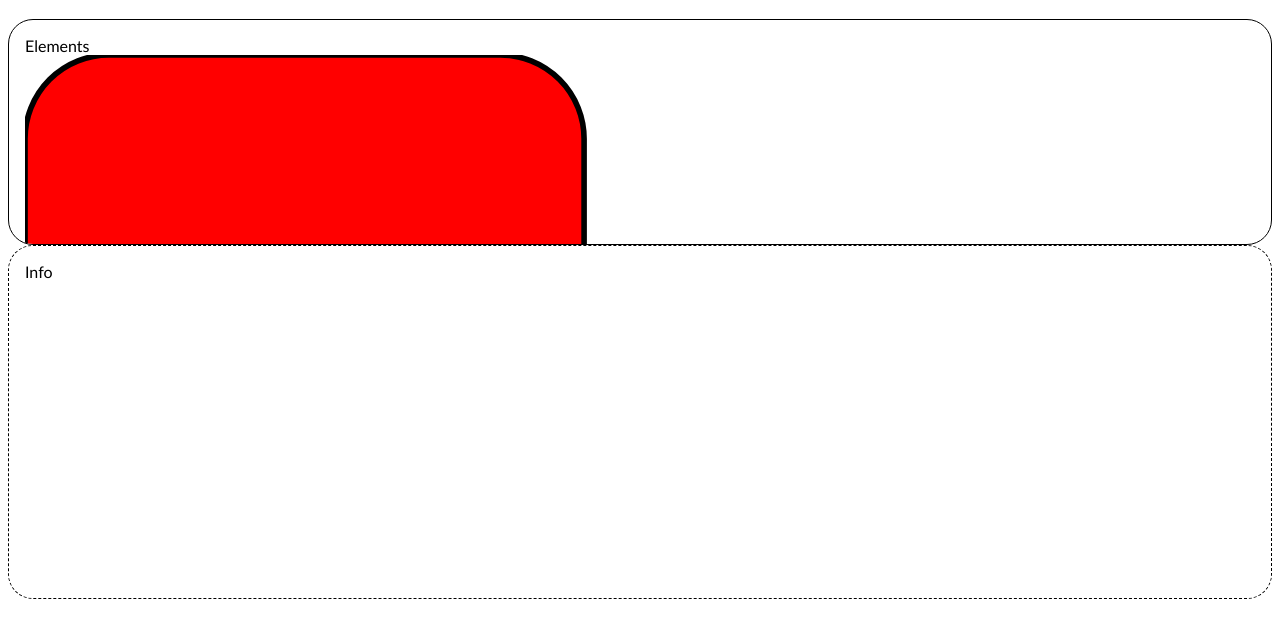
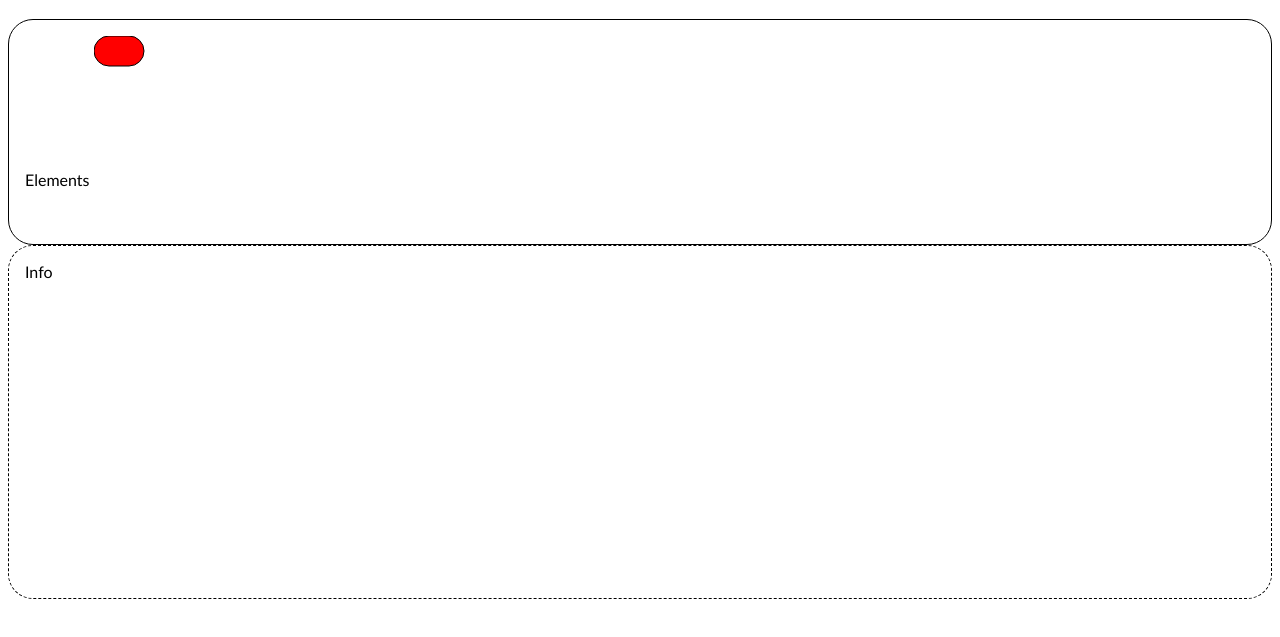
Before and after one commit to einestiennobel2/EinestienNobel-s-Website, a plain HTML site: page mendeleev.html in a window 1280 px wide. Shown: the part 67-704 px from the top of the page. Drawn offline with Linux system fonts and the light colour scheme.

Commit message:
Update mendeleev.html

```diff
--- a/mendeleev.html
+++ b/mendeleev.html
@@ -24,8 +24,8 @@
   <body>
     <h1>Mendeleev</h1>
     <div id="elements">Elements
-      <svg viewBox="0 0 220 100">
-        <rect width="100" height="75" rx="15" fill="red" stroke="black">
+      <svg>
+        <rect width="50" height="30" rx="15" fill="red" stroke="black">
       </svg>
     </div>
     <div id="info">Info</div>
```
